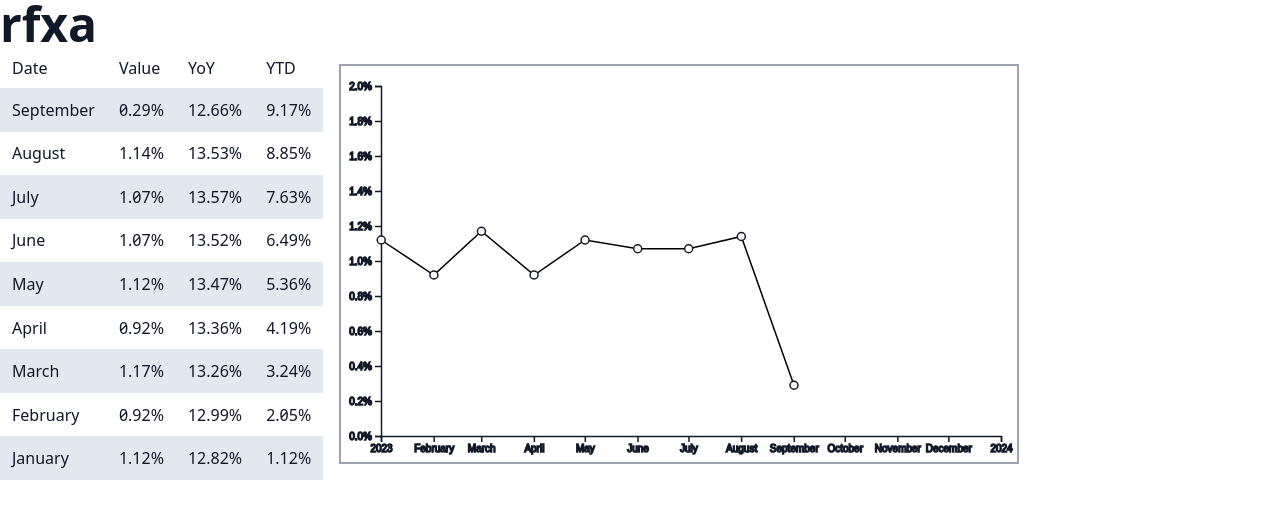
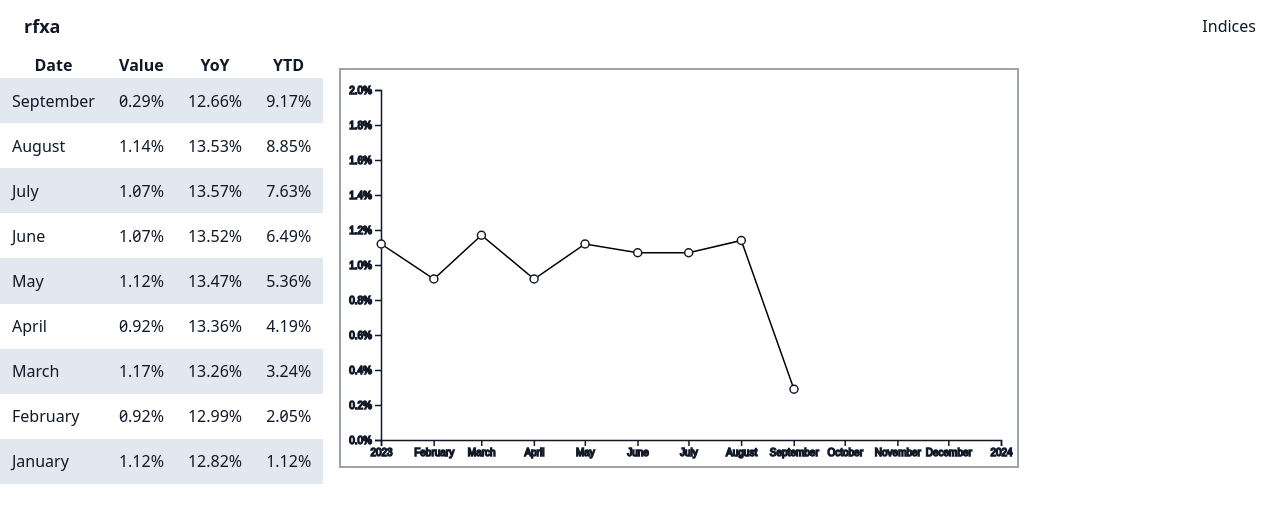
Before and after one commit to giuppep/rfxa, a Vue app: page /indices in a window 1280 px wide. Shown: the top 522 px of the page. Built offline with nearby package versions, Linux system fonts and the light colour scheme.

Commit message:
setup views and router

```diff
--- a/src/App.vue
+++ b/src/App.vue
@@ -1,8 +1,8 @@
 <script setup lang="ts">
-import HelloWorld from "./components/HelloWorld.vue"
+import NavBar from "./components/NavBar.vue"
 </script>
 
 <template>
-    <h1>rfxa</h1>
-    <HelloWorld />
+    <NavBar />
+    <router-view />
 </template>
--- a/src/components/IndexTable.vue
+++ b/src/components/IndexTable.vue
@@ -7,10 +7,12 @@ defineProps<{ monthlyIndexValues: CumulativeIndexValue[] }>()
 <template>
     <table>
         <thead>
-            <th>Date</th>
-            <th>Value</th>
-            <th>YoY</th>
-            <th>YTD</th>
+            <tr>
+                <th>Date</th>
+                <th>Value</th>
+                <th>YoY</th>
+                <th>YTD</th>
+            </tr>
         </thead>
         <tbody>
             <tr v-for="entry in monthlyIndexValues">
--- /dev/null
+++ b/src/components/NavBar.vue
@@ -0,0 +1,16 @@
+<script setup lang="ts">
+const navItems = [{ label: "Indices", to: "/indices" }]
+</script>
+
+<template>
+    <nav
+        class="flex flex-wrap items-center justify-between gap-4 px-4 py-3 sm:px-6"
+    >
+        <router-link to="/" class="text-lg font-bold">rfxa</router-link>
+        <ul class="flex gap-4">
+            <li v-for="item in navItems" :key="item.label">
+                <router-link :to="item.to">{{ item.label }}</router-link>
+            </li>
+        </ul>
+    </nav>
+</template>
--- a/src/main.ts
+++ b/src/main.ts
@@ -1,5 +1,6 @@
 import { createApp } from 'vue'
 import './style.css'
 import App from './App.vue'
+import router from './router'
 
-createApp(App).mount('#app')
+createApp(App).use(router).mount('#app')
--- /dev/null
+++ b/src/router/index.ts
@@ -0,0 +1,13 @@
+import { createRouter, createWebHistory } from "vue-router"
+import HomeView from "@/views/HomeView.vue"
+import IndicesView from "@/views/IndicesView.vue"
+
+const router = createRouter({
+    history: createWebHistory(import.meta.env.BASE_URL),
+    routes: [
+        { path: "/", name: "home", component: HomeView },
+        { path: "/indices", name: "indices", component: IndicesView },
+    ],
+})
+
+export default router
--- /dev/null
+++ b/src/views/HomeView.vue
@@ -0,0 +1,4 @@
+<template>
+    <h1>rfxa</h1>
+    <p>Welcome to rfxa</p>
+</template>
--- a/src/components/HelloWorld.vue
+++ b/src/views/IndicesView.vue
@@ -2,8 +2,8 @@
 import { ref, onMounted, computed } from "vue"
 import { IndexValue, CumulativeIndexValue } from "@/models/finance"
 import { parseBacenJson } from "@/utils/bacen"
-import IndexLineChart from "./IndexLineChart.vue"
-import IndexTable from "./IndexTable.vue"
+import IndexLineChart from "@/components/IndexLineChart.vue"
+import IndexTable from "@/components/IndexTable.vue"
 import { computeCumulativeIndexValues } from "@/utils/finance"
 // import { parseIpeaJson } from "@/utils/ipea"
 
@@ -37,5 +37,3 @@ onMounted(async () => {
         <IndexLineChart :index-values="thisYearCDI" />
     </div>
 </template>
-
-<style scoped></style>
```
Also changed, not shown: package.json (+5 -3 lines), 1 other file (tests, documents, lock files or other folders).
